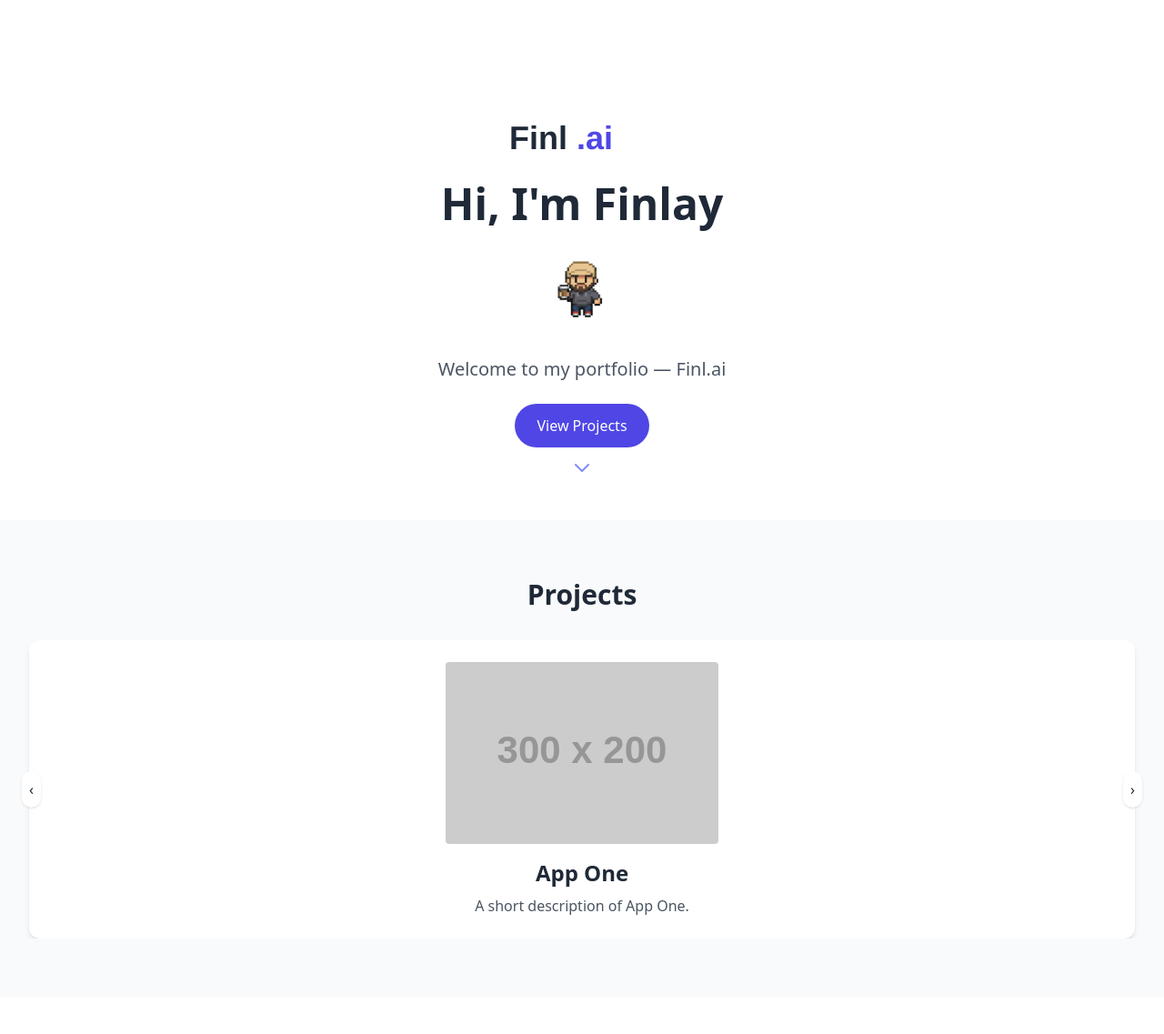
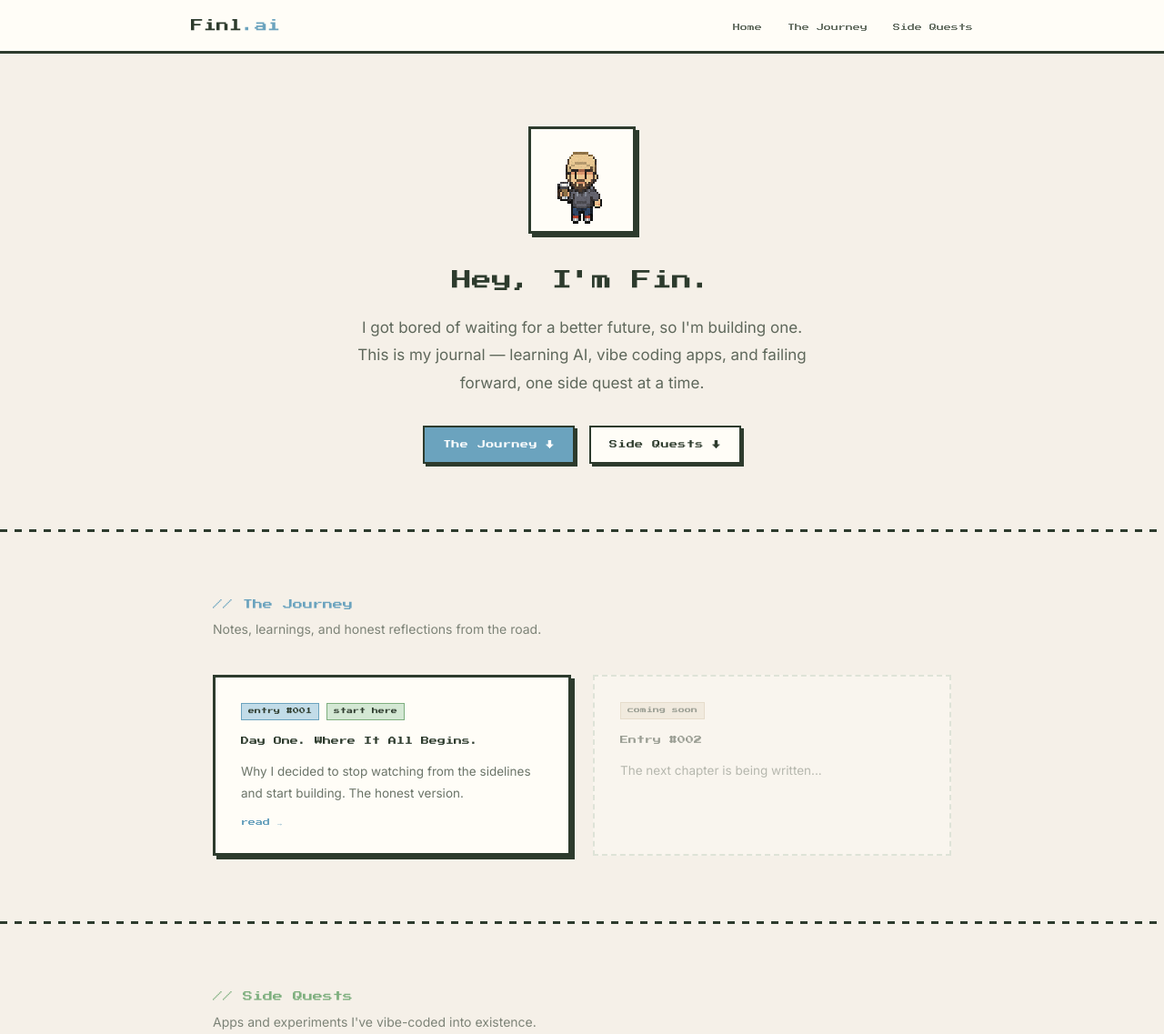
Before and after one commit to finl-ai/finl-ai, a plain HTML site: page index.html in a window 1280 px wide. Shown: the top 1137 px of the page at 91% size. Drawn offline with nearby package versions, Linux system fonts and the light colour scheme; placeholder pictures from the web are drawn by us.

Commit message:
Redesign site with pixel art aesthetic

```diff
--- a/index.html
+++ b/index.html
@@ -3,124 +3,403 @@
 <head>
   <meta charset="UTF-8" />
   <meta name="viewport" content="width=device-width, initial-scale=1.0" />
-  <title>Finl.ai Portfolio</title>
+  <title>Finl.ai — Fin's AI Journey</title>
   <script src="https://cdn.tailwindcss.com"></script>
+  <link rel="preconnect" href="https://fonts.googleapis.com">
+  <link rel="preconnect" href="https://fonts.gstatic.com" crossorigin>
+  <link href="https://fonts.googleapis.com/css2?family=Press+Start+2P&family=Inter:wght@400;500;600&display=swap" rel="stylesheet">
+  <style>
+    :root {
+      --cream:        #F5F0E8;
+      --cream-light:  #FFFDF7;
+      --forest:       #2D3B2D;
+      --sage:         #7FAF7F;
+      --sage-light:   #D4E8D4;
+      --sage-border:  #C4D4C4;
+      --water:        #6BA3BE;
+      --water-light:  #C2DCE8;
+      --sand:         #D4C4A8;
+    }
+
+    *, *::before, *::after { box-sizing: border-box; margin: 0; padding: 0; }
+
+    body {
+      background-color: var(--cream);
+      color: var(--forest);
+      font-family: 'Inter', sans-serif;
+      line-height: 1.6;
+    }
+
+    .pixel-font {
+      font-family: 'Press Start 2P', monospace;
+      line-height: 1.8;
+    }
+
+    /* Pixel borders */
+    .pixel-border {
+      border: 3px solid var(--forest);
+      box-shadow: 4px 4px 0px var(--forest);
+    }
+
+    .pixel-border-soft {
+      border: 2px dashed var(--sage-border);
+    }
+
+    .pixel-border-water {
+      border: 3px solid var(--water);
+      box-shadow: 4px 4px 0px var(--water);
+    }
+
+    /* Buttons */
+    .pixel-btn {
+      font-family: 'Press Start 2P', monospace;
+      font-size: 9px;
+      letter-spacing: 0.05em;
+      display: inline-block;
+      padding: 12px 20px;
+      border: 2px solid var(--forest);
+      box-shadow: 3px 3px 0px var(--forest);
+      text-decoration: none;
+      transition: box-shadow 0.08s ease, transform 0.08s ease;
+      cursor: pointer;
+    }
+
+    .pixel-btn:hover {
+      box-shadow: 1px 1px 0px var(--forest);
+      transform: translate(2px, 2px);
+    }
+
+    .pixel-btn:active {
+      box-shadow: none;
+      transform: translate(3px, 3px);
+    }
+
+    /* Nav */
+    .site-nav {
+      position: sticky;
+      top: 0;
+      z-index: 50;
+      background-color: var(--cream-light);
+      border-bottom: 3px solid var(--forest);
+      padding: 16px 24px;
+    }
+
+    .nav-inner {
+      max-width: 860px;
+      margin: 0 auto;
+      display: flex;
+      justify-content: space-between;
+      align-items: center;
+    }
+
+    .nav-logo {
+      font-family: 'Press Start 2P', monospace;
+      font-size: 14px;
+      text-decoration: none;
+      color: var(--forest);
+    }
+
+    .nav-logo span { color: var(--water); }
+
+    .nav-links {
+      display: flex;
+      gap: 28px;
+      list-style: none;
+    }
+
+    .nav-links a {
+      font-family: 'Press Start 2P', monospace;
+      font-size: 8px;
+      text-decoration: none;
+      color: var(--forest);
+      opacity: 0.7;
+      transition: opacity 0.15s;
+    }
+
+    .nav-links a:hover { opacity: 1; }
+
+    /* Pixel divider */
+    .pixel-divider {
+      height: 3px;
+      background: repeating-linear-gradient(
+        90deg,
+        var(--forest) 0px,
+        var(--forest) 8px,
+        transparent 8px,
+        transparent 16px
+      );
+      margin: 0;
+    }
+
+    /* Hero */
+    .hero {
+      max-width: 860px;
+      margin: 0 auto;
+      padding: 80px 24px 72px;
+      display: flex;
+      flex-direction: column;
+      align-items: center;
+      text-align: center;
+      gap: 32px;
+    }
+
+    .sprite-frame {
+      background: var(--cream-light);
+      padding: 8px;
+      display: inline-block;
+      overflow: hidden;
+    }
+
+    .sprite-frame img {
+      display: block;
+      width: 96px;
+      height: 104px;
+      margin-top: -8px;
+      image-rendering: pixelated;
+      image-rendering: crisp-edges;
+    }
+
+    .hero-title {
+      font-family: 'Press Start 2P', monospace;
+      font-size: clamp(16px, 3vw, 22px);
+      line-height: 1.8;
+      color: var(--forest);
+    }
+
+    .hero-sub {
+      font-size: 17px;
+      max-width: 520px;
+      opacity: 0.75;
+      line-height: 1.8;
+    }
+
+    .hero-btns {
+      display: flex;
+      gap: 16px;
+      flex-wrap: wrap;
+      justify-content: center;
+    }
+
+    /* Section layout */
+    .section {
+      max-width: 860px;
+      margin: 0 auto;
+      padding: 72px 24px;
+    }
+
+    .section-label {
+      font-family: 'Press Start 2P', monospace;
+      font-size: 11px;
+      margin-bottom: 8px;
+    }
+
+    .section-desc {
+      font-size: 14px;
+      opacity: 0.6;
+      margin-bottom: 40px;
+    }
+
+    /* Cards */
+    .card-grid {
+      display: grid;
+      grid-template-columns: repeat(auto-fill, minmax(300px, 1fr));
+      gap: 24px;
+    }
+
+    .card {
+      background: var(--cream-light);
+      padding: 28px;
+      display: flex;
+      flex-direction: column;
+      gap: 14px;
+      transition: transform 0.12s ease, box-shadow 0.12s ease;
+    }
+
+    .card:hover {
+      transform: translate(-2px, -2px);
+      box-shadow: 6px 6px 0px var(--forest) !important;
+    }
+
+    .card-tags {
+      display: flex;
+      gap: 8px;
+      flex-wrap: wrap;
+    }
+
+    .tag {
+      font-family: 'Press Start 2P', monospace;
+      font-size: 7px;
+      padding: 3px 7px;
+      border: 1.5px solid var(--water);
+      background-color: var(--water-light);
+      color: var(--forest);
+      white-space: nowrap;
+    }
+
+    .tag-sage {
+      border-color: var(--sage);
+      background-color: var(--sage-light);
+    }
+
+    .tag-sand {
+      border-color: var(--sand);
+      background-color: #EDE4D4;
+    }
+
+    .card-title {
+      font-family: 'Press Start 2P', monospace;
+      font-size: 9px;
+      line-height: 1.9;
+      color: var(--forest);
+    }
+
+    .card-body {
+      font-size: 13.5px;
+      line-height: 1.75;
+      opacity: 0.7;
+    }
+
+    .card-link {
+      font-family: 'Press Start 2P', monospace;
+      font-size: 8px;
+      text-decoration: none;
+      color: var(--water);
+      margin-top: auto;
+      display: inline-block;
+    }
+
+    .card-link:hover { opacity: 0.7; }
+
+    /* Ghost card */
+    .card-ghost {
+      opacity: 0.45;
+    }
+
+    /* Footer */
+    footer {
+      border-top: 3px solid var(--forest);
+      padding: 40px 24px;
+      text-align: center;
+      display: flex;
+      flex-direction: column;
+      gap: 10px;
+    }
+
+    footer .pixel-font { font-size: 9px; opacity: 0.5; }
+    footer p { font-size: 12px; opacity: 0.35; }
+
+    /* Responsive nav */
+    @media (max-width: 520px) {
+      .nav-links { gap: 16px; }
+      .nav-links a { font-size: 7px; }
+      .nav-logo { font-size: 11px; }
+    }
+  </style>
 </head>
-<body class="bg-gray-50 text-gray-800 relative">
+<body>
 
-  <!-- Hero Section -->
-  <header class="relative flex flex-col justify-center items-center bg-white space-y-6 pt-32 pb-20">
-    <!-- Logo -->
-    <div class="z-0">
-      <svg width="160" height="48" viewBox="0 0 160 48" xmlns="http://www.w3.org/2000/svg">
-        <text x="0" y="36" font-family="Helvetica,Arial,sans-serif" font-size="36" font-weight="bold" fill="#1F2937">
-          Finl <tspan fill="#4F46E5">.ai</tspan>
-        </text>
-      </svg>
+  <!-- Nav -->
+  <nav class="site-nav">
+    <div class="nav-inner">
+      <a href="#home" class="nav-logo">Finl<span>.ai</span></a>
+      <ul class="nav-links">
+        <li><a href="#home">Home</a></li>
+        <li><a href="#journey">The Journey</a></li>
+        <li><a href="#side-quests">Side Quests</a></li>
+      </ul>
     </div>
+  </nav>
 
-    <!-- Greeting -->
-    <h1 class="text-5xl font-bold leading-none">Hi, I'm Finlay</h1>
+  <!-- Hero -->
+  <header id="home">
+    <div class="hero">
+      <div class="sprite-frame pixel-border">
+        <img src="spritefin.gif" alt="Fin — pixel sprite" />
+      </div>
 
-    <!-- Clipped GIF -->
-    <div class="w-24 h-24 overflow-hidden">
-      <img src="spritefin.gif" alt="Animated Finlay Sprite" class="block -mt-1" />
-    </div>
+      <div style="display: flex; flex-direction: column; gap: 16px; align-items: center;">
+        <h1 class="hero-title">Hey, I'm Fin.</h1>
+        <p class="hero-sub">
+          I got bored of waiting for a better future, so I'm building one.
+          This is my journal — learning AI, vibe coding apps, and failing forward, one side quest at a time.
+        </p>
+      </div>
 
-    <p class="text-xl text-gray-600">Welcome to my portfolio — Finl.ai</p>
-    <a href="#projects" class="mt-4 px-6 py-3 bg-indigo-600 text-white rounded-full hover:bg-indigo-700 transition">
-      View Projects
-    </a>
-
-    <!-- Scroll-Down Arrow -->
-    <div class="absolute bottom-10 animate-bounce">
-      <svg class="h-6 w-6 text-indigo-400" xmlns="http://www.w3.org/2000/svg" fill="none" viewBox="0 0 24 24" stroke="currentColor">
-        <path stroke-linecap="round" stroke-linejoin="round" stroke-width="2" d="M19 9l-7 7-7-7"/>
-      </svg>
+      <div class="hero-btns">
+        <a href="#journey" class="pixel-btn" style="background: var(--water); color: white;">
+          The Journey ↓
+        </a>
+        <a href="#side-quests" class="pixel-btn" style="background: var(--cream-light); color: var(--forest);">
+          Side Quests ↓
+        </a>
+      </div>
     </div>
   </header>
 
-  <!-- Projects Carousel -->
-  <section id="projects" class="py-16 bg-gray-50">
-    <div class="container mx-auto px-4">
-      <h2 class="text-3xl font-bold text-center mb-8">Projects</h2>
-      <div class="relative">
-        <div class="overflow-hidden">
-          <div class="flex transition-transform duration-500" id="projectSlides">
-            <!-- Slide 1 -->
-            <div class="min-w-full px-4">
-              <div class="bg-white rounded-xl shadow-md p-6 text-center">
-                <img src="https://via.placeholder.com/300x200" alt="App One" class="mx-auto mb-4 rounded" />
-                <h3 class="text-2xl font-semibold mb-2">App One</h3>
-                <p class="text-gray-600">A short description of App One.</p>
-              </div>
-            </div>
-            <!-- Slide 2 -->
-            <div class="min-w-full px-4">
-              <div class="bg-white rounded-xl shadow-md p-6 text-center">
-                <img src="https://via.placeholder.com/300x200" alt="App Two" class="mx-auto mb-4 rounded" />
-                <h3 class="text-2xl font-semibold mb-2">App Two</h3>
-                <p class="text-gray-600">A short description of App Two.</p>
-              </div>
-            </div>
-            <!-- Slide 3 -->
-            <div class="min-w-full px-4">
-              <div class="bg-white rounded-xl shadow-md p-6 text-center">
-                <img src="https://via.placeholder.com/300x200" alt="App Three" class="mx-auto mb-4 rounded" />
-                <h3 class="text-2xl font-semibold mb-2">App Three</h3>
-                <p class="text-gray-600">A short description of App Three.</p>
-              </div>
-            </div>
+  <div class="pixel-divider"></div>
+
+  <!-- The Journey -->
+  <section id="journey">
+    <div class="section">
+      <p class="section-label" style="color: var(--water);">// The Journey</p>
+      <p class="section-desc">Notes, learnings, and honest reflections from the road.</p>
+
+      <div class="card-grid">
+
+        <!-- Entry 001 — your first real post, edit this -->
+        <article class="card pixel-border">
+          <div class="card-tags">
+            <span class="tag">entry #001</span>
+            <span class="tag tag-sage">start here</span>
           </div>
-        </div>
-        <!-- Carousel Controls -->
-        <button type="button" id="prevBtn" class="absolute left-2 top-1/2 transform -translate-y-1/2 bg-white p-2 rounded-full shadow hover:bg-gray-100">‹</button>
-        <button type="button" id="nextBtn" class="absolute right-2 top-1/2 transform -translate-y-1/2 bg-white p-2 rounded-full shadow hover:bg-gray-100">›</button>
+          <h3 class="card-title">Day One. Where It All Begins.</h3>
+          <p class="card-body">
+            Why I decided to stop watching from the sidelines and start building. The honest version.
+          </p>
+          <a href="#" class="card-link">read → </a>
+        </article>
+
+        <!-- Placeholder — remove when you publish entry #002 -->
+        <article class="card pixel-border-soft card-ghost">
+          <div class="card-tags">
+            <span class="tag tag-sand">coming soon</span>
+          </div>
+          <h3 class="card-title">Entry #002</h3>
+          <p class="card-body">The next chapter is being written...</p>
+        </article>
+
       </div>
     </div>
   </section>
 
-  <!-- Blog Section -->
-  <section id="blog" class="py-16 bg-white">
-    <div class="container mx-auto px-4">
-      <h2 class="text-3xl font-bold text-center mb-8">Latest Blog Posts</h2>
-      <div class="grid grid-cols-1 md:grid-cols-2 lg:grid-cols-3 gap-8">
-        <!-- Blog Post 1 -->
-        <article class="bg-gray-50 rounded-lg shadow p-6">
-          <h3 class="text-2xl font-semibold mb-2">Blog Post Title 1</h3>
-          <p class="text-gray-600 mb-4">A short excerpt from the blog post to entice readers.</p>
-          <a href="#" class="text-indigo-600 hover:underline">Read more →</a>
-        </article>
-        <!-- Blog Post 2 -->
-        <article class="bg-gray-50 rounded-lg shadow p-6">
-          <h3 class="text-2xl font-semibold mb-2">Blog Post Title 2</h3>
-          <p class="text-gray-600 mb-4">A short excerpt from the blog post to entice readers.</p>
-          <a href="#" class="text-indigo-600 hover:underline">Read more →</a>
-        </article>
-        <!-- Blog Post 3 -->
-        <article class="bg-gray-50 rounded-lg shadow p-6">
-          <h3 class="text-2xl font-semibold mb-2">Blog Post Title 3</h3>
-          <p class="text-gray-600 mb-4">A short excerpt from the blog post to entice readers.</p>
-          <a href="#" class="text-indigo-600 hover:underline">Read more →</a>
-        </article>
+  <div class="pixel-divider"></div>
+
+  <!-- Side Quests -->
+  <section id="side-quests">
+    <div class="section">
+      <p class="section-label" style="color: var(--sage);">// Side Quests</p>
+      <p class="section-desc">Apps and experiments I've vibe-coded into existence.</p>
+
+      <div class="card-grid">
+
+        <!-- Placeholder — replace with your first real project -->
+        <div class="card pixel-border-soft card-ghost">
+          <div class="card-tags">
+            <span class="tag tag-sage">in progress</span>
+          </div>
+          <h3 class="card-title">Quest #001</h3>
+          <p class="card-body">First build incoming. Figuring out what to make.</p>
+        </div>
+
       </div>
     </div>
   </section>
 
-  <!-- Carousel Script -->
-  <script>
-    const slides = document.getElementById('projectSlides');
-    const totalSlides = slides.children.length;
-    let index = 0;
-    document.getElementById('nextBtn').addEventListener('click', () => {
-      index = (index + 1) % totalSlides;
-      slides.style.transform = `translateX(-${index * 100}%)`;
-    });
-    document.getElementById('prevBtn').addEventListener('click', () => {
-      index = (index - 1 + totalSlides) % totalSlides;
-      slides.style.transform = `translateX(-${index * 100}%)`;
-    });
-  </script>
+  <!-- Footer -->
+  <footer>
+    <p class="pixel-font">finl.ai — built by fin. © 2026</p>
+    <p>documenting the journey, one step at a time.</p>
+  </footer>
 
 </body>
 </html>
```
